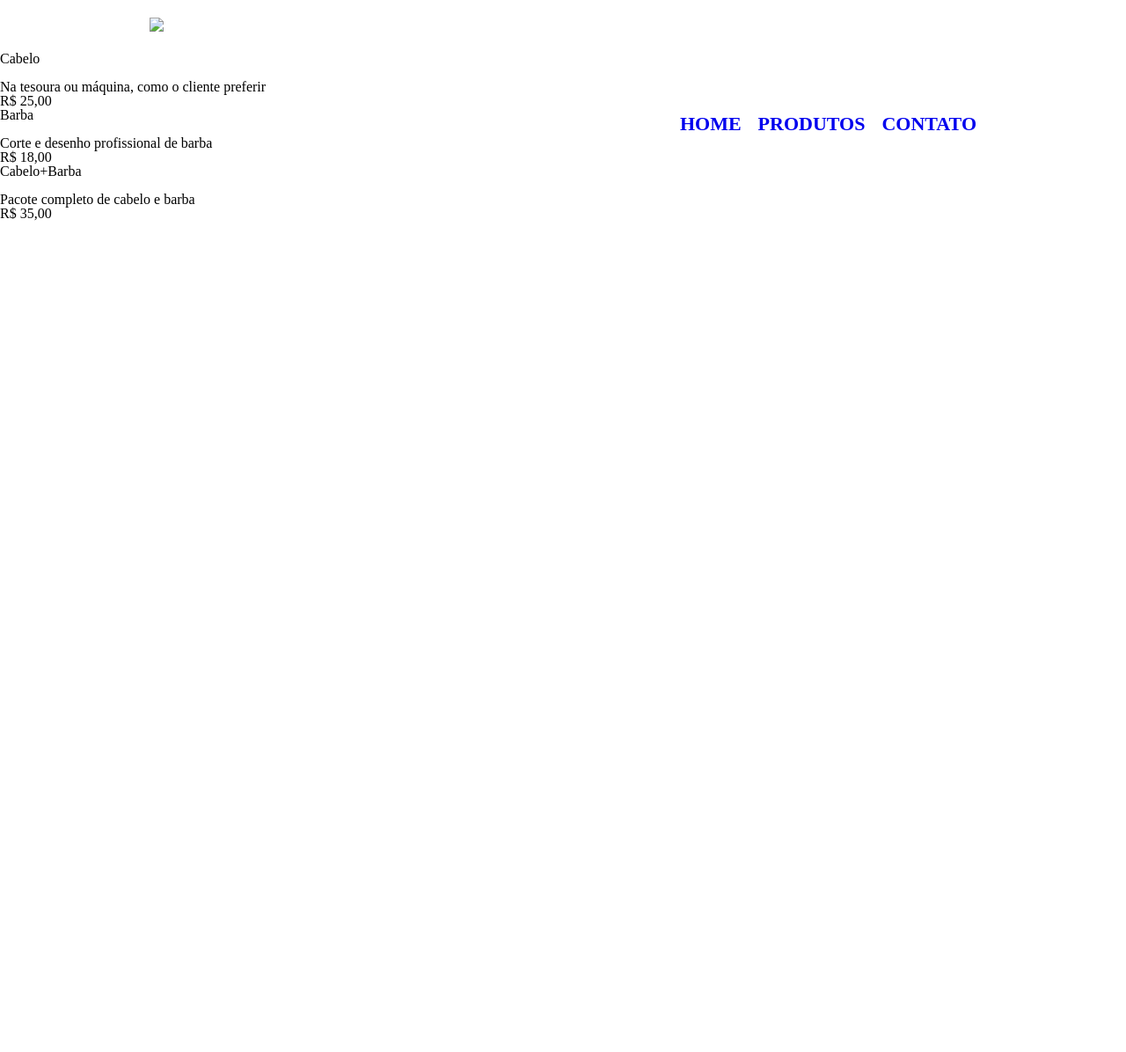
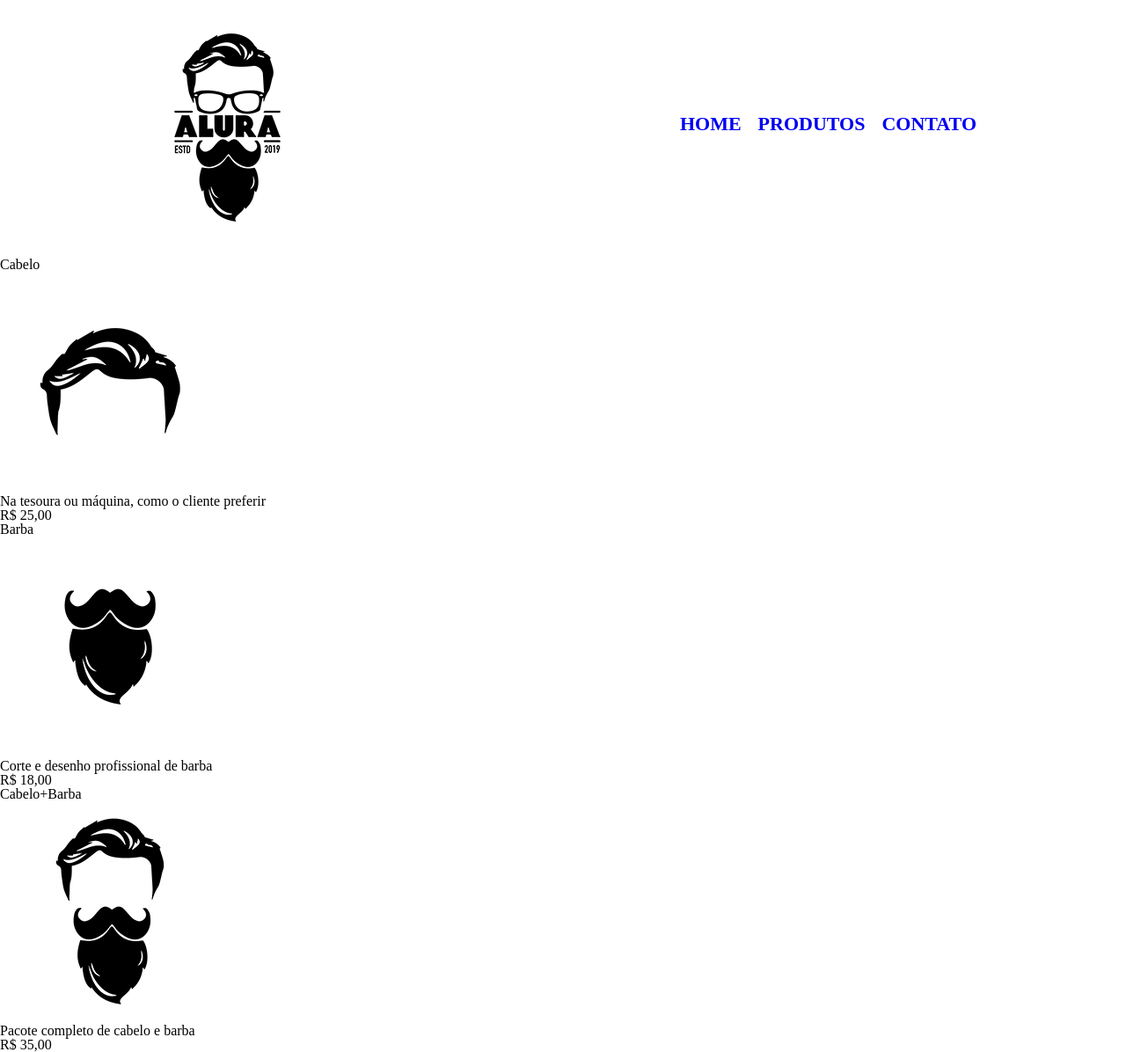
Before and after one commit to Vinharski1/barbeariadoalura, a plain HTML site: page produtos.html in a window 1280 px wide. Shown: the whole page at 88% size. Before the commit the page ends 800 px from the top, so only its background shows below. Drawn offline with Linux system fonts and the light colour scheme; files that its build step writes are made by us from their sources.

Commit message:
images test

```diff
--- a/produtos.html
+++ b/produtos.html
@@ -11,7 +11,7 @@
     <body>
         <header>
         <div class="Caixa">
-            <h1><img src="logo.png"</h1>
+            <h1><img src="./images/logo.png"</h1>
 
             <nav>
                 <ul>
@@ -27,18 +27,18 @@
             <ul class="Produtos">
                 <li>
                     <h2>Cabelo</h2>
-                    <img src="cabelo.jpg" alt="">
+                    <img src="./images/cabelo.jpg" alt="">
                     <p>Na tesoura ou máquina, como o cliente preferir</p>
                     <p>R$ 25,00</p>
                 </li>
                 <li>
                     <h2>Barba</h2></li>
-                    <img src="barba.jpg" alt="">
+                    <img src="./images/barba.jpg" alt="">
                     <p>Corte e desenho profissional de barba</p>
                     <p>R$ 18,00</p>
                 <li>
                     <h2>Cabelo+Barba</h2>
-                    <img src="cabelo+barba.jpg" alt="">
+                    <img src="./images/cabelo+barba.jpg" alt="">
                     <p>Pacote completo de cabelo e barba</p>
                     <p>R$ 35,00</p>
                 </li>
```
